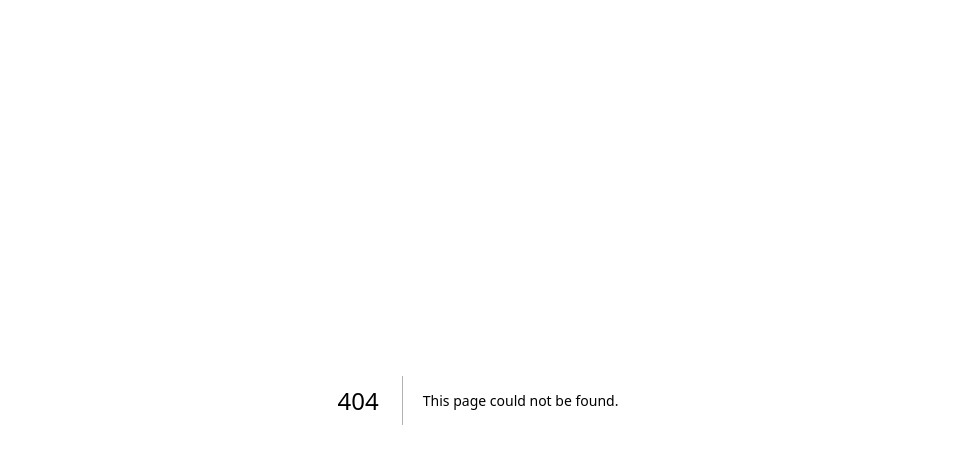
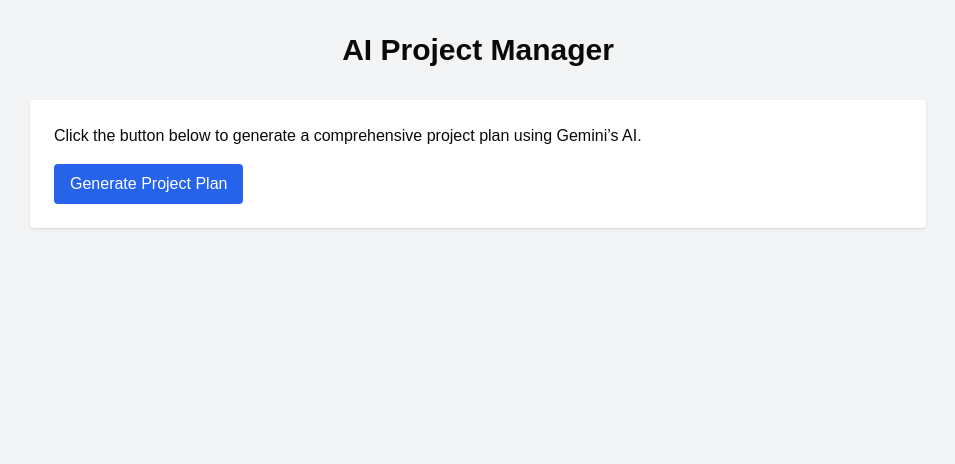
Before and after one commit to deepak9285/Internify, a Next.js app: page /projects/joinProjectTeam/chat in a window 1280 px wide. Before the commit this address had no page. Shown: the top 464 px of the page, without its empty margins (162-1117 px from the left). Built offline with nearby package versions, Linux system fonts and the light colour scheme; no server answers.

Commit message:
Add AI Project Manager component and integrate Google Generative AI

```diff
--- a/package.json
+++ b/package.json
@@ -33,6 +33,7 @@
     "react": "^19.0.0",
     "react-confetti": "^6.2.2",
     "react-dom": "^19.0.0",
+    "react-markdown": "^10.0.0",
     "recharts": "^2.15.1",
     "tailwind-merge": "^3.0.1",
     "tailwindcss-animate": "^1.0.7"
--- /dev/null
+++ b/src/app/projects/joinProjectTeam/chat/page.js
@@ -0,0 +1,110 @@
+"use client";
+
+import { useState } from "react";
+import { GoogleGenerativeAI } from "@google/generative-ai";
+import ReactMarkdown from "react-markdown";
+
+const genAI = new GoogleGenerativeAI(process.env.NEXT_PUBLIC_GOOGLE_API_KEY);
+
+export default function AIProjectManager() {
+  const [response, setResponse] = useState(null);
+  const [loading, setLoading] = useState(false);
+
+  const tempData = {
+    task: {
+      assignee_id: "65d7a8c5f4a2b9e3d1c0a123",
+      project_id: "65d7a8c5f4a2b9e3d1c0b456",
+      task: "Design Homepage UI",
+      desc: "Create a responsive homepage UI using Tailwind CSS.",
+      taskCategory: "Frontend Development",
+      submissionFormat: "Figma Link",
+      status: "To Do",
+      assignDate: "2025-02-22T10:00:00.000Z",
+      submitDeadline: "2025-02-28T23:59:59.000Z",
+      relief: "2025-03-01T00:00:00.000Z"
+    },
+    project: {
+      title: "AI-Powered Resume Analyzer",
+      description: "A system that uses AI to analyze resumes and provide feedback.",
+      industry: "Tech",
+      documents: [
+        "https://example.com/project-doc1.pdf",
+        "https://example.com/project-doc2.pdf"
+      ],
+      repo: {
+        name: "resume-analyzer",
+        url: "https://github.com/example/resume-analyzer",
+        owner: "example-user"
+      },
+      company_id: "65d7b9e4f4a2b9e3d1c0a789",
+      skills_required: ["Python", "NLP", "Machine Learning"],
+      deadline: "2025-06-15T23:59:59.000Z",
+      TotalteamMembersRequired: 5,
+      RemainingMembers: 2,
+      assigned_students: [
+        "65d7c1f9a4b5c8e2d3e0f123",
+        "65d7c1f9a4b5c8e2d3e0f456"
+      ],
+      tasks: [
+        "65d7d2e6b5a6f9e4d2c1e789",
+        "65d7d2e6b5a6f9e4d2c1e790"
+      ],
+      admin: "65d7c8e9f4b2d1e3c0a45678",
+      createdAt: "2025-02-22T10:00:00.000Z",
+      updatedAt: "2025-02-22T12:00:00.000Z"
+    },
+    users: [
+      // ...user data (consider omitting sensitive info in production)
+    ]
+  };
+
+  const generateProjectPlan = async () => {
+    setLoading(true);
+    setResponse(null);
+
+    // Adjust task mapping if necessary – here using task title
+    const taskDescriptions = tempData.project.tasks
+      .map(() => tempData.task.task)
+      .join(", ");
+
+    const prompt = `Hi, I am a project manager. I need a project plan for "${tempData.project.title}" in the ${tempData.project.industry} industry. The project description is: ${tempData.project.description}. The project requires the following skills: ${tempData.project.skills_required.join(", ")}. The project deadline is ${tempData.project.deadline}. The team size is ${tempData.project.TotalteamMembersRequired} with ${tempData.project.RemainingMembers} member(s) remaining to be assigned. The tasks include: ${taskDescriptions}. The project documents are available at: ${tempData.project.documents.join(", ")}. The project repository is located at ${tempData.project.repo.url}.`;
+
+    try {
+      const model = genAI.getGenerativeModel({ model: "gemini-1.5-flash" });
+      const result = await model.generateContent(prompt);
+      const text = await result.response.text();
+      setResponse(text);
+    } catch (error) {
+      console.error("Error generating project plan:", error);
+      setResponse("Error generating project plan.");
+    } finally {
+      setLoading(false);
+    }
+  };
+
+  return (
+    <div className="min-h-screen bg-gray-100 p-8">
+      <h1 className="text-3xl font-bold text-center mb-8">AI Project Manager</h1>
+      <div className="max-w-4xl mx-auto bg-white p-6 rounded shadow">
+        <p className="mb-4">
+          Click the button below to generate a comprehensive project plan using Gemini’s AI.
+        </p>
+        <button
+          onClick={generateProjectPlan}
+          className="px-4 py-2 bg-blue-600 text-white rounded hover:bg-blue-700 transition-colors"
+          disabled={loading}
+        >
+          {loading ? "Generating..." : "Generate Project Plan"}
+        </button>
+        {response && (
+          <div className="mt-6">
+            <h2 className="text-2xl font-semibold mb-4">Generated Project Plan:</h2>
+            <div className="prose max-w-none bg-gray-50 p-6 rounded shadow border border-gray-200">
+              <ReactMarkdown>{response}</ReactMarkdown>
+            </div>
+          </div>
+        )}
+      </div>
+    </div>
+  );
+}
```
Also changed, not shown: 1 other file (tests, documents, lock files or other folders).
